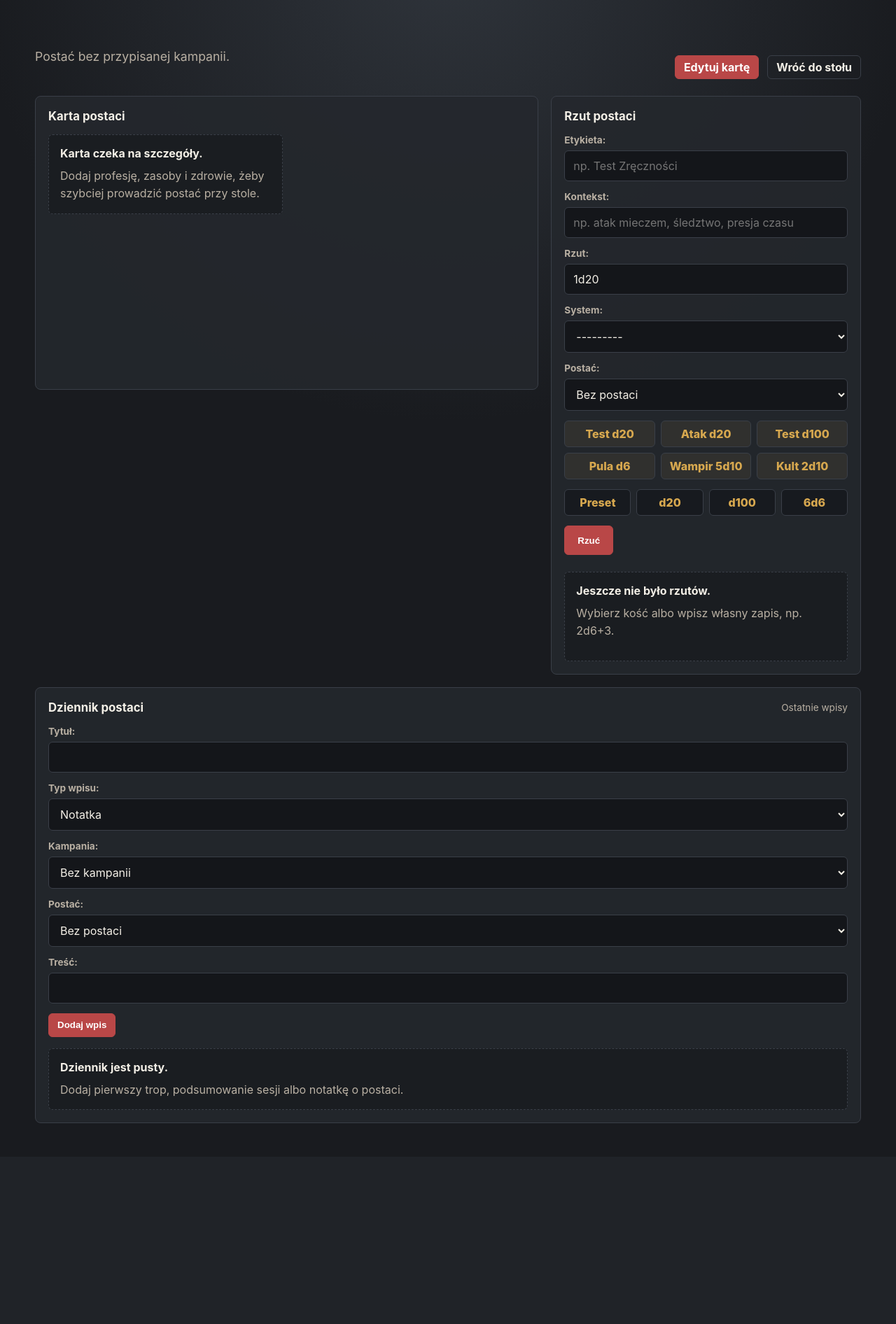
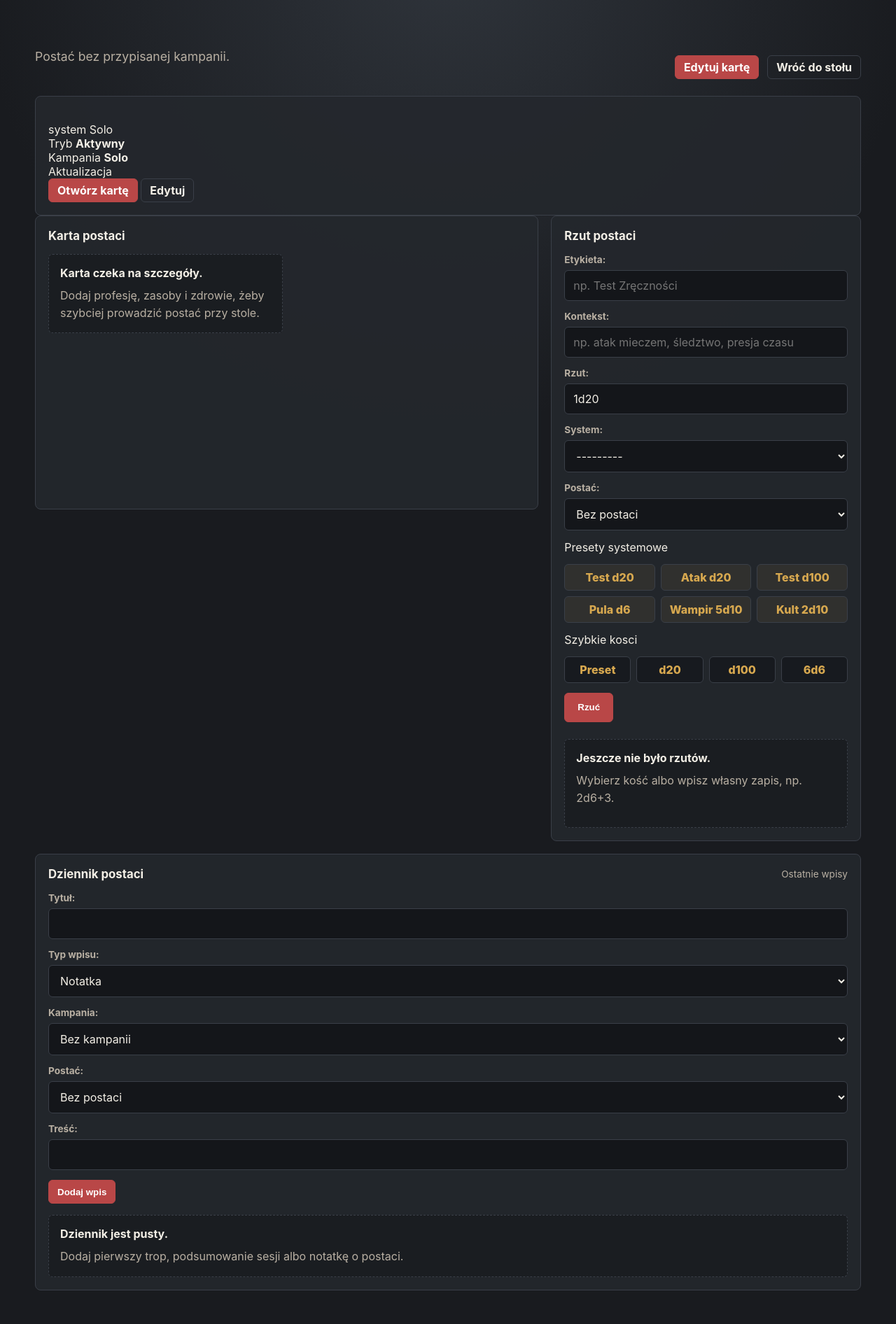
Before and after one commit to Woookie89/RollTheDiceRPG, a Django app: template templates/rpg/character_detail.html in a window 1280 px wide. Shown: the part 70-1962 px from the top of the page at 70% size. Before the commit the page ends 1675 px from the top, so only its background shows below. Run offline with Django 4.2, Linux system fonts and the light colour scheme; the template is opened without the code that fills it: values that come from a table or form of the project are taken from there, others are empty; data comes from the database, SQL or seed files in the repository; some libraries are stand-ins or nearby versions.

Commit message:
feat(templates): add hero-variant character card to character detail page
Prepend character-hero-panel above the stat sheet grid so every
character page opens with the same character identity block used
across dashboard and campaign roster

```diff
--- a/templates/rpg/character_detail.html
+++ b/templates/rpg/character_detail.html
@@ -19,8 +19,12 @@
     </div>
 </section>
 
+<section class="character-hero-panel panel panel-feature">
+    {% include "rpg/partials/character_card.html" with character=character variant="hero" %}
+</section>
+
 <section class="character-layout">
-    <article class="panel sheet-panel">
+    <article class="panel panel-feature sheet-panel">
         <div class="panel-head">
             <h2>Karta postaci</h2>
             <span>{{ character.ruleset.primary_die }}</span>
@@ -46,7 +50,7 @@
         {% endif %}
     </article>
 
-    <aside class="panel dice-panel">
+    <aside class="panel panel-spotlight dice-panel">
         <div class="panel-head">
             <h2>Rzut postaci</h2>
             <span>{{ character.ruleset.primary_die }}</span>
@@ -54,6 +58,7 @@
         <form method="post" action="{% url 'roll-create' %}" hx-post="{% url 'roll-create' %}" hx-target="#roll-workspace" hx-swap="innerHTML">
             {% csrf_token %}
             {{ roll_form.as_p }}
+            <p class="panel-kicker">Presety systemowe</p>
             <div class="preset-dice">
                 <button type="submit" name="preset" value="dnd-test">Test d20</button>
                 <button type="submit" name="preset" value="dnd-attack">Atak d20</button>
@@ -62,6 +67,7 @@
                 <button type="submit" name="preset" value="vampire-pool">Wampir 5d10</button>
                 <button type="submit" name="preset" value="kult-test">Kult 2d10</button>
             </div>
+            <p class="panel-kicker">Szybkie kosci</p>
             <div class="quick-dice">
                 <button type="submit" name="expression" value="{{ character.data.default_expression|default:'1d20' }}">Preset</button>
                 <button type="submit" name="expression" value="1d20">d20</button>
@@ -75,7 +81,7 @@
         </div>
     </aside>
 
-    <section class="panel journal-panel">
+    <section class="panel panel-secondary journal-panel">
         <div class="panel-head">
             <h2>Dziennik postaci</h2>
             <span>Ostatnie wpisy</span>
```
